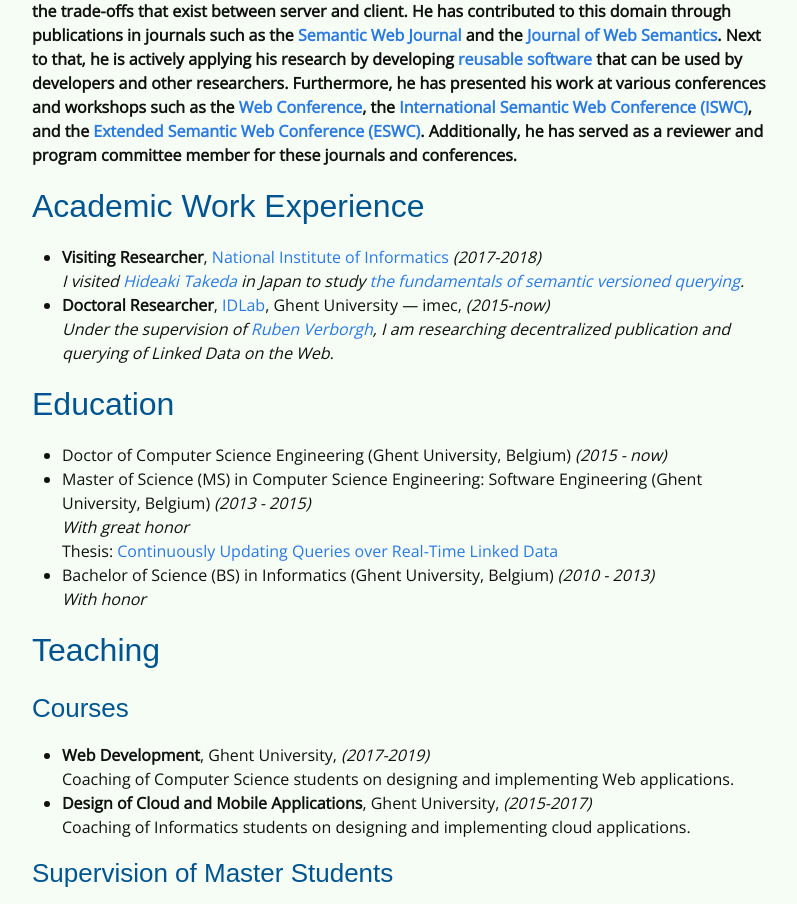
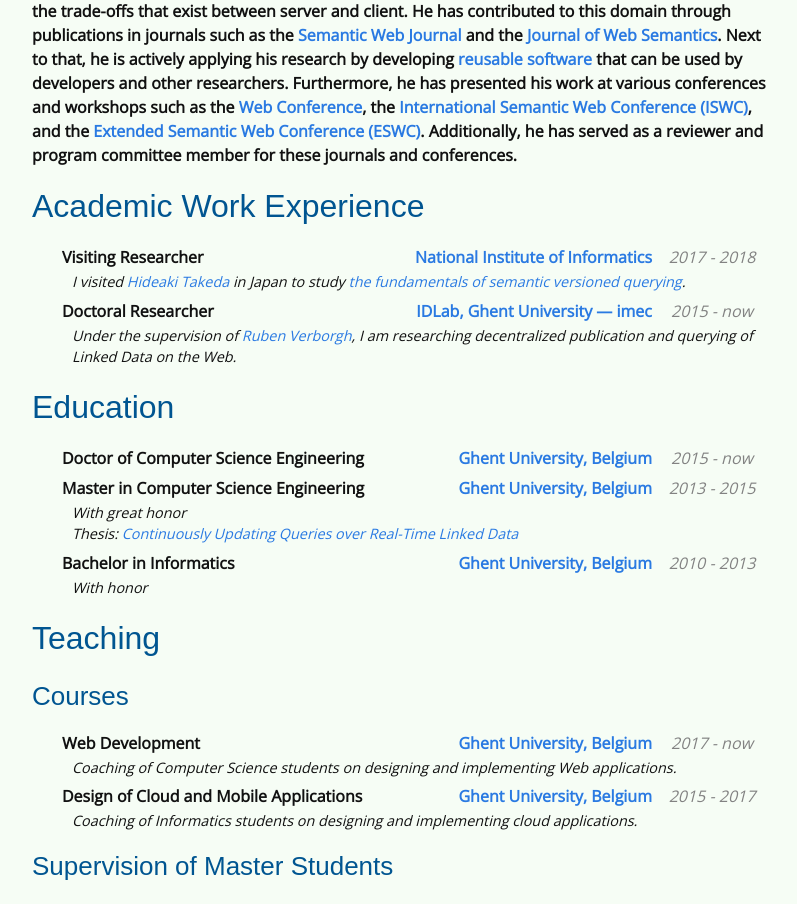
Before and after one commit to rubensworks/rubensworks.net, a Jekyll site: the page built from cv.md, in a window 1280 px wide. Shown: the part 393-1297 px from the top of the page, without its empty margins (238-1035 px from the left). Built offline with Jekyll 4.4.1, drawn with Linux system fonts in a browser that asks for light colours; some web fonts are replaced; some of the changed text lies outside the part shown.

Commit message:
Restyle CV

```diff
--- /dev/null
+++ b/_includes/cv-listing.html
@@ -0,0 +1,19 @@
+<li>
+    <span class="cv-listing-subject">{{ include.subject | markdownify }}</span>
+    {% if include.date %}
+    <span class="cv-listing-period">{{ include.date }}</span>
+    {% endif %}
+    {% if include.startdate %}
+    <span class="cv-listing-period">{{ include.startdate }} - {{ include.enddate }}</span>
+    {% endif %}
+    {% if include.subtitle %}
+    <span class="cv-listing-subtitle">{{ include.subtitle | markdownify }}</span>
+    {% endif %}
+    {% if include.location %}
+    <span class="cv-listing-location">{{ include.location | markdownify }}</span>
+    {% endif %}
+    {% if include.authors %}
+    <span class="cv-listing-authors">{{ include.authors | markdownify }}</span>
+    {% endif %}
+    <span class="cv-listing-description">{{ include.description | markdownify }}</span>
+</li>
--- a/_sass/_layout.scss
+++ b/_sass/_layout.scss
@@ -546,3 +546,56 @@
         display: block;
     }
 }
+
+/**
+ * CV
+ */
+
+.cv-biography {
+    font-weight: bold;
+}
+
+.cv-listing {
+    list-style: none;
+    li {
+      margin-bottom: 6px;
+    }
+    .cv-listing-subject {
+        font-weight: bold;
+        p { display: inline }
+    }
+    .cv-listing-subtitle {
+        display: block;
+        font-weight: bold;
+        color: $brand-color;
+        margin-left: 10px;
+        p { display: inline }
+    }
+    .cv-listing-location {
+        font-weight: bold;
+        float: right;
+        color: $brand-color;
+        p { display: inline }
+    }
+    .cv-listing-authors {
+        display: block;
+        font-style: italic;
+        color: $grey-color-dark;
+        p { display: inline }
+    }
+    .cv-listing-period {
+        color: $grey-color;
+        font-style: italic;
+        display: inline-block;
+        float: right;
+        width: 120px;
+        text-align: center;
+    }
+    .cv-listing-description {
+        display: block;
+        margin: 2px 0 0 10px;
+        font-size: 0.9em;
+        font-style: italic;
+        p { display: inline }
+    }
+}
--- a/cv.md
+++ b/cv.md
@@ -7,7 +7,7 @@
 
 ## Short Biography
 
-<strong>
+{:.cv-biography}
 Ruben Taelman is a finishing PhD student at [IDLab](http://www.ugent.be/ea/idlab/en), Ghent University – imec, Belgium.
 His research concerns the decentralized publication and querying of Linked Data on the Web,
 and investigating the trade-offs that exist between server and client.
@@ -21,55 +21,126 @@
 the [International Semantic Web Conference (ISWC)](http://swsa.semanticweb.org/content/international-semantic-web-conference-iswc),
 and the [Extended Semantic Web Conference (ESWC)](https://eswc-conferences.org/).
 Additionally, he has served as a reviewer and program committee member for these journals and conferences.
-</strong>
 
 ## Academic Work Experience
 
-* **Visiting Researcher**, [National Institute of Informatics](https://www.nii.ac.jp/en/) *(2017-2018)*
-    <br />
-    <span style="font-style:italic">I visited [Hideaki Takeda](http://www-kasm.nii.ac.jp/~takeda/) in Japan
-    to study [the fundamentals of semantic versioned querying](http://localhost:4000/publications/taelman_iswc_workshop_semanticversionedquerying_2018/).</span>
-* **Doctoral Researcher**, [IDLab](http://www.ugent.be/ea/idlab/en), Ghent University — imec, *(2015-now)*
-    <br />
-    <span style="font-style:italic">Under the supervision of <a href="https://ruben.verborgh.org/">Ruben Verborgh</a>,
-    I am researching decentralized publication and querying of Linked Data on the Web.
-    </span>
+<ul class="cv-listing">
+{% include cv-listing.html
+    subject="Visiting Researcher"
+    startdate="2017"
+    enddate="2018"
+    location="[National Institute of Informatics](https://www.nii.ac.jp/en/)"
+    description="I visited [Hideaki Takeda](http://www-kasm.nii.ac.jp/~takeda/) in Japan
+    to study [the fundamentals of semantic versioned querying](http://localhost:4000/publications/taelman_iswc_workshop_semanticversionedquerying_2018/)."
+%}
+{% include cv-listing.html
+    subject="Doctoral Researcher"
+    startdate="2015"
+    enddate="now"
+    location="[IDLab, Ghent University — imec](http://www.ugent.be/ea/idlab/en)"
+    description="Under the supervision of [Ruben Verborgh](https://ruben.verborgh.org/),
+    I am researching decentralized publication and querying of Linked Data on the Web."
+%}
+</ul>
 
 ## Education
 
-* Doctor of Computer Science Engineering (Ghent University, Belgium) *(2015 - now)*
-* Master of Science (MS) in Computer Science Engineering: Software Engineering (Ghent University, Belgium) *(2013 - 2015)*
-    <br />*With great honor*
-    <br /> Thesis: [Continuously Updating Queries over Real-Time Linked Data](http://localhost:4000/publications/taelman_mastersthesis/)
-* Bachelor of Science (BS) in Informatics (Ghent University, Belgium) *(2010 - 2013)*
-    <br />*With honor*
+<ul class="cv-listing">
+{% include cv-listing.html
+    subject="Doctor of Computer Science Engineering"
+    startdate="2015"
+    enddate="now"
+    location="Ghent University, Belgium"
+    description=""
+%}
+{% include cv-listing.html
+    subject="Master in Computer Science Engineering"
+    startdate="2013"
+    enddate="2015"
+    location="Ghent University, Belgium"
+    description="With great honor
+    <br />Thesis: [Continuously Updating Queries over Real-Time Linked Data](http://localhost:4000/publications/taelman_mastersthesis/)"
+%}
+{% include cv-listing.html
+    subject="Bachelor in Informatics"
+    startdate="2010"
+    enddate="2013"
+    location="Ghent University, Belgium"
+    description="With honor"
+%}
+</ul>
 
 ## Teaching
 
 ### Courses
 
-* **Web Development**, Ghent University, *(2017-2019)*
-    <br />Coaching of Computer Science students on designing and implementing Web applications.
-* **Design of Cloud and Mobile Applications**, Ghent University, *(2015-2017)*
-    <br />Coaching of Informatics students on designing and implementing cloud applications.
+<ul class="cv-listing">
+{% include cv-listing.html
+    subject="Web Development"
+    startdate="2017"
+    enddate="now"
+    location="Ghent University, Belgium"
+    description="Coaching of Computer Science students on designing and implementing Web applications."
+%}
+{% include cv-listing.html
+    subject="Design of Cloud and Mobile Applications"
+    startdate="2015"
+    enddate="2017"
+    location="Ghent University, Belgium"
+    description="Coaching of Informatics students on designing and implementing cloud applications."
+%}
+</ul>
 
 ### Supervision of Master Students
 
-* Serge Morel *(2018-now)*
-    <br />Computational integrity for outsourced execution of SPARQL queries
-* Isa Sebrechts *(2018-now)*
-    <br />Usability of distributed data sources for modern Web applications
-* Wouter Vandenberghe *(2017-now)*
-    <br />An analysis of the effects of HTTP2 on a low-cost query interface
-* Thibault Mahieu *(2017-2018)*
-    <br />[Reducing storage requirements of multi-version graph databases using forward and reverse deltas](https://lib.ugent.be/fulltxt/RUG01/002/495/106/RUG01-002495106_2018_0001_AC.pdf)
-* Brecht Hendrickx *(2017-2018)*
-    <br />[Client-side querying of media fragments using a low-cost server interface](https://lib.ugent.be/fulltxt/RUG01/002/494/561/RUG01-002494561_2018_0001_AC.pdf)
+<ul class="cv-listing">
+{% include cv-listing.html
+    subject="Serge Morel"
+    startdate="2018"
+    enddate="now"
+    location="Ghent University, Belgium"
+    description="Computational integrity for outsourced execution of SPARQL queries"
+%}
+{% include cv-listing.html
+    subject="Isa Sebrechts"
+    startdate="2018"
+    enddate="now"
+    location="Ghent University, Belgium"
+    description="Usability of distributed data sources for modern Web applications"
+%}
+{% include cv-listing.html
+    subject="Wouter Vandenberghe"
+    startdate="2018"
+    enddate="now"
+    location="Ghent University, Belgium"
+    description="An analysis of the effects of HTTP2 on a low-cost query interface"
+%}
+{% include cv-listing.html
+    subject="Thibault Mahieu"
+    startdate="2017"
+    enddate="2018"
+    location="Ghent University, Belgium"
+    description="[Reducing storage requirements of multi-version graph databases using forward and reverse deltas](https://lib.ugent.be/fulltxt/RUG01/002/495/106/RUG01-002495106_2018_0001_AC.pdf)"
+%}
+{% include cv-listing.html
+    subject="Brecht Hendrickx"
+    startdate="2017"
+    enddate="2018"
+    location="Ghent University, Belgium"
+    description="[Client-side querying of media fragments using a low-cost server interface](https://lib.ugent.be/fulltxt/RUG01/002/494/561/RUG01-002494561_2018_0001_AC.pdf)"
+%}
+</ul>
 
 ## Awards
 
-* **Best Paper Award** for ["Continuously Updating Query Results over Real-Time Linked Data"](/publications/taelman_mepdaw_2016/)
-    <br />*2nd Workshop on Managing the Evolution and Preservation of the Data Web (2016)*
+<ul class="cv-listing">
+{% include cv-listing.html
+    subject="Best Paper Award"
+    date="2016"
+    subtitle="[Continuously Updating Query Results over Real-Time Linked Data](/publications/taelman_mepdaw_2016/)"
+    description="2nd Workshop on Managing the Evolution and Preservation of the Data Web (2016)"
+%}
+</ul>
 
 ## Publications
 
@@ -96,9 +167,26 @@
 
 ### Tutorials
 
-* Olaf Hartig and Ruben Taelman. ["An Introduction to GraphQL"](https://www.ida.liu.se/research/semanticweb/events/GraphQLTutorialAtISWC2019.shtml). *Half-day tutorial at the [18th International Semantic Web Conference (ISWC 2019)](https://iswc2019.semanticweb.org/), Auckland, New Zealand, 2019.*
-* Ruben Taelman, Joachim Van Herwegen and Ruben Verborgh. ["Building Decentralized Applications with Solid and Comunica"](https://comunica.github.io/Tutorial-ISWC2019-Solid-Comunica/). *Full-day tutorial at the [18th International Semantic Web Conference (ISWC 2019)](https://iswc2019.semanticweb.org/), Auckland, New Zealand, 2019*.
-* Ruben Taelman and Joachim Van Herwegen. ["Querying Linked Data with Comunica"](https://comunica.github.io/Tutorial-ESWC2019-Comunica/). *Half-day tutorial at the [16th Extended Semantic Web Conference (ESWC2019)](https://2019.eswc-conferences.org/), Portoroz, Slovenia, 2019.*
+<ul class="cv-listing">
+{% include cv-listing.html
+    subject="[An Introduction to GraphQL](https://www.ida.liu.se/research/semanticweb/events/GraphQLTutorialAtISWC2019.shtml)"
+    date="2019"
+    authors="Olaf Hartig, Ruben Taelman"
+    description="Half-day tutorial at the [18th International Semantic Web Conference (ISWC 2019)](https://iswc2019.semanticweb.org/), Auckland, New Zealand, 2019."
+%}
+{% include cv-listing.html
+    subject="[Building Decentralized Applications with Solid and Comunica](https://comunica.github.io/Tutorial-ISWC2019-Solid-Comunica/)"
+    date="2019"
+    authors="Ruben Taelman, Joachim Van Herwegen, Ruben Verborgh"
+    description="Full-day tutorial at the [18th International Semantic Web Conference (ISWC 2019)](https://iswc2019.semanticweb.org/), Auckland, New Zealand, 2019."
+%}
+{% include cv-listing.html
+    subject="[Querying Linked Data with Comunica](https://comunica.github.io/Tutorial-ESWC2019-Comunica/)"
+    date="2019"
+    authors="Ruben Taelman, Joachim Van Herwegen"
+    description="Half-day tutorial at the [16th Extended Semantic Web Conference (ESWC2019)](https://2019.eswc-conferences.org/), Portoroz, Slovenia, 2019."
+%}
+</ul>
 
 ### Journal Reviewer
 
@@ -108,6 +196,7 @@
     * 2017 (2 times)
 * [Data Science](https://www.iospress.nl/journal/data-science/)
     * 2019
+{:.cv-listing}
 
 ### Program Committee Member
 
@@ -116,7 +205,7 @@
 * [Extended Semantic Web Conference (ESWC)](https://eswc-conferences.org/)
     * 2018
     * 2019
-* The [Web Conference](https://www.iw3c2.org/)
+* [The Web Conference](https://www.iw3c2.org/)
     * 2018 ([Developers' Track](https://www2018.thewebconf.org/program/developers-track/))
 * [SEMANTiCS Conference](https://semantics.cc/)
     * 2017 (Poster & Demo Track)
@@ -133,3 +222,4 @@
     * 2019
 * [Open Mighty Storage Challenge (MOCHA)](https://project-hobbit.eu/open-challenges/mocha-open-challenge/)
     * 2017
+{:.cv-listing}
```
